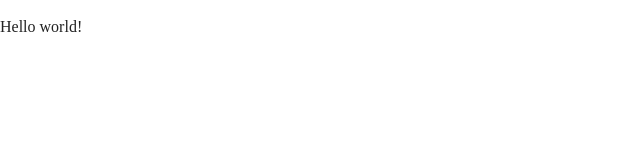
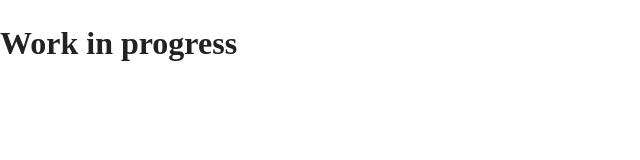
Before and after one commit to Dan2194/TiburMaps, a website: page public/index.html in a window 1280 px wide. Shown: the whole page, without its empty margins (0-640 px from the left). Drawn offline with Linux system fonts and the light colour scheme.

Commit message:
tu padre

```diff
--- a/public/index.html
+++ b/public/index.html
@@ -25,7 +25,7 @@
 <body>
 
   <!-- Add your site or application content here -->
-  <p>Hello world!</p>
+  <h1>Work in progress</h1>
   <script src="../js/vendor/modernizr-3.11.2.min.js"></script>
   <script src="../js/plugins.js"></script>
   <script src="../js/main.js"></script>
```
